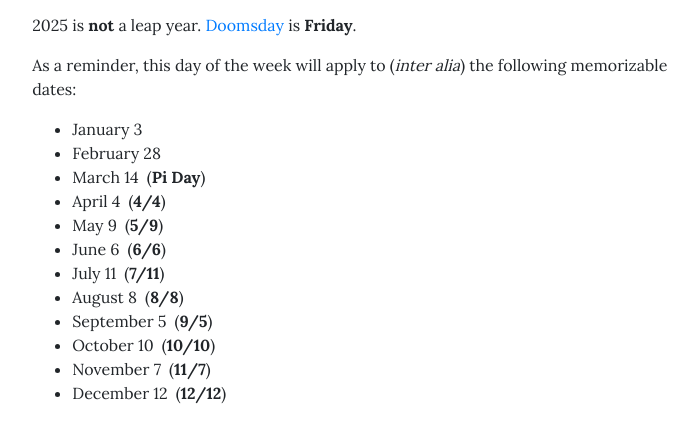
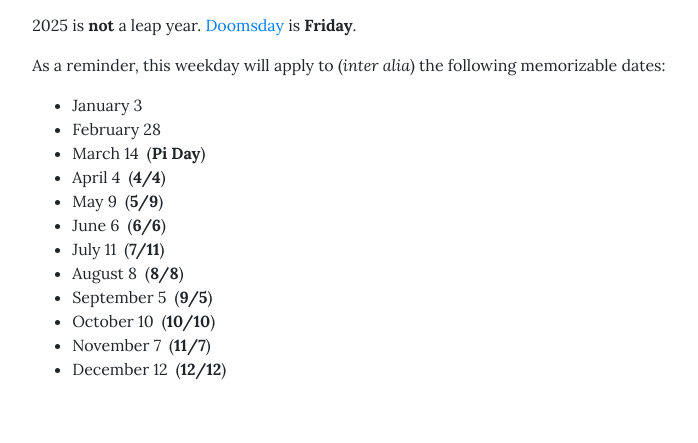
Before and after one commit to theodore-s-beers/doomsday, a website: page index.html in a window 1280 px wide. Shown: the part 147-590 px from the top of the page, without its empty margins (275-973 px from the left). Drawn offline with Linux system fonts and the light colour scheme.

Commit message:
Update font

```diff
--- a/css/styles.css
+++ b/css/styles.css
@@ -1,5 +1,5 @@
 body {
-  font-family: Lora, sans-serif;
+  font-family: Lora, serif;
 }
 
 .container {
--- a/index.html
+++ b/index.html
@@ -22,11 +22,14 @@
     <meta name="twitter:card" content="summary_large_image" />
 
     <link rel="stylesheet" href="css/bootstrap.min.css" />
-    <link rel="preconnect" href="https://fonts.gstatic.com" />
+
+    <link rel="preconnect" href="https://fonts.googleapis.com" />
+    <link rel="preconnect" href="https://fonts.gstatic.com" crossorigin />
     <link
-      href="https://fonts.googleapis.com/css2?family=Lora:wght@400;700&display=swap"
+      href="https://fonts.googleapis.com/css2?family=Lora:ital,wght@0,400..700;1,400..700&display=swap"
       rel="stylesheet"
     />
+
     <link rel="stylesheet" href="css/styles.css" />
     <title>What day is Doomsday?</title>
   </head>
@@ -62,8 +65,8 @@
         >.
       </p>
       <p>
-        As a reminder, this day of the week will apply to (<em>inter alia</em>)
-        the following memorizable dates:
+        As a reminder, this weekday will apply to (<em>inter alia</em>) the
+        following memorizable dates:
       </p>
       <ul>
         <li>January <span id="janDate">4</span></li>
```
